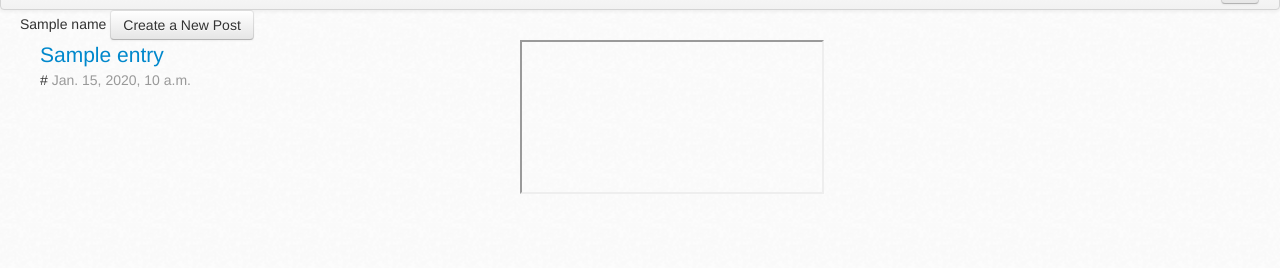
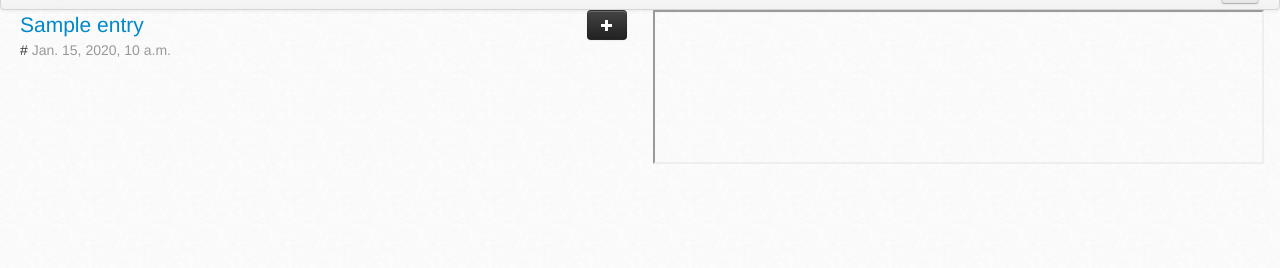
Before and after one commit to zhangmarvin/stash, a Django app: template templates/stash.html in a window 1280 px wide. Shown: the part 32-300 px from the top of the page. Run offline with Django 3.2, Linux system fonts and the light colour scheme; the template is opened without the code that fills it: most values are stand-ins (such as "Sample title", 1, 10 or a date in 2020).

Commit message:
rudimentary stash page

```diff
--- a/templates/stash.html
+++ b/templates/stash.html
@@ -1,13 +1,12 @@
 {% extends "user_base.html" %}
-{% block title %}{{owner}}: {{ name }}{% endblock %}
+{% block title %} {{ name }}{% endblock %}
+{% block user %}{{ name }}{% endblock %}
 
 {% block content %}
-<div>
-    {{ name }}
-    <button class="btn" id="create-post" type="submit" onClick="javascript:createPost()">Create a New Post</button>
-</div>
 
+<div class="row-fluid">
   <div class="span6 links">
+    <span class="pull-right"><button class="btn btn-inverse" id="create-post" type="submit" onClick="javascript:$('#createPostForm').modal('show')"><i class="icon-plus icon-white"></i></button></span>
     {% for entry in content %}
     <div class="link" onClick="preview({{ entry.link }})">
       <p><span class="lead"><a href="{{ entry.link }}">{{ entry.title }}</a></span><br>
@@ -17,7 +16,8 @@
   </div>
 
   <div class="span6 preview">
-  <iframe id="previewing"></iframe>
+    <iframe id="previewing" style="width:100%;height:100%"></iframe>
+  </div>
 </div>
 
 <div id="createPostForm" class="modal hide fade">
@@ -29,7 +29,7 @@
     <form class="form-inline" method="post" action="javascript:dummy()">
       <input type="text" class="input-small" autocomplete="off" name="postName" placeholder="untitled post" autofocus  id="postName"><br>
       <input type="text" class="input-small" autocomplete="off" name="postURL" placeholder="url" id="postURL"><br>
-      <button class="btn" id="createPost" type="submit" onClick="javascript:createPost()"><i class="icon-plus icon-white"></i></button>
+      <span class="pull-right"><button class="btn btn-inverse" id="createNewPost" type="submit" onClick="javascript:createPost(); $('#createPostForm').modal('hide')"><i class="icon-plus icon-white"></i></button></span>
     </form>
   </div>
   <div class="modal-footer">
```
Lines whose indentation alone changed are shown as unchanged.
